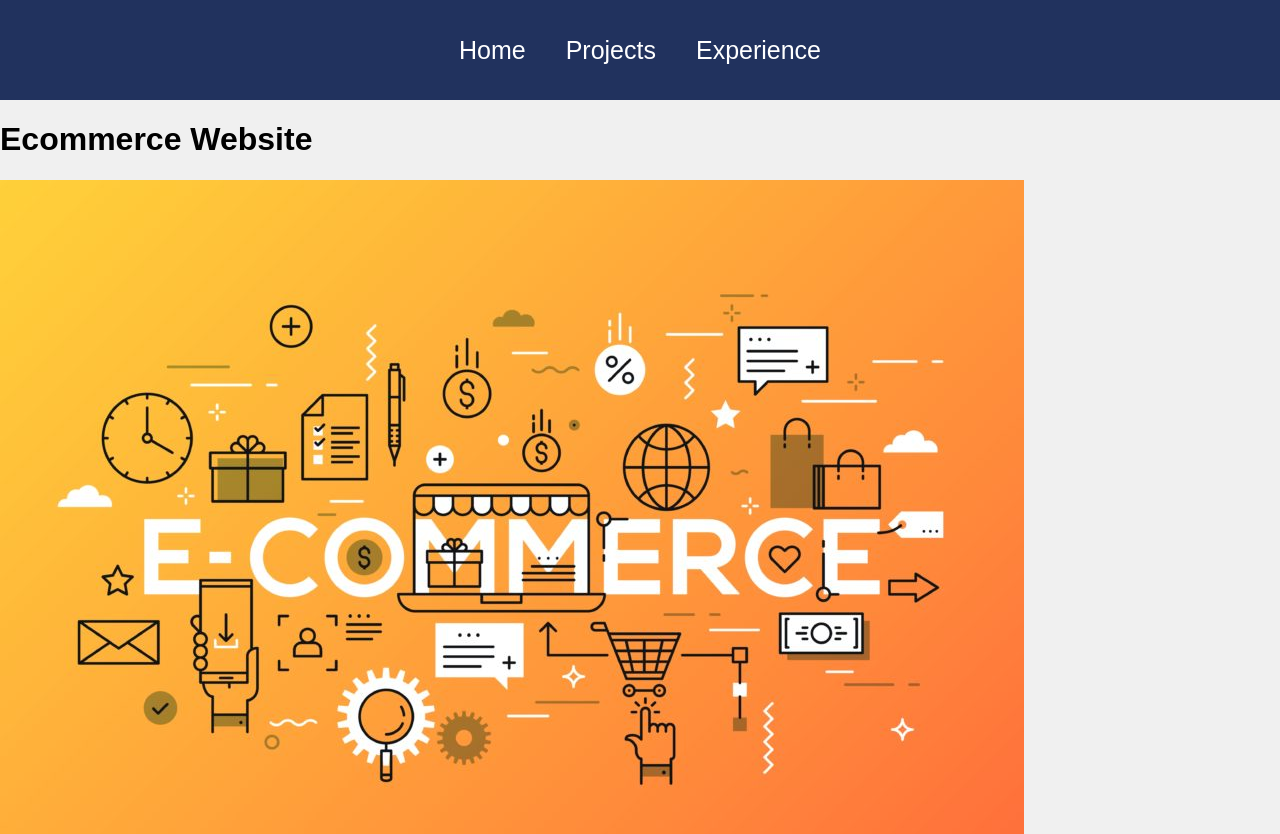
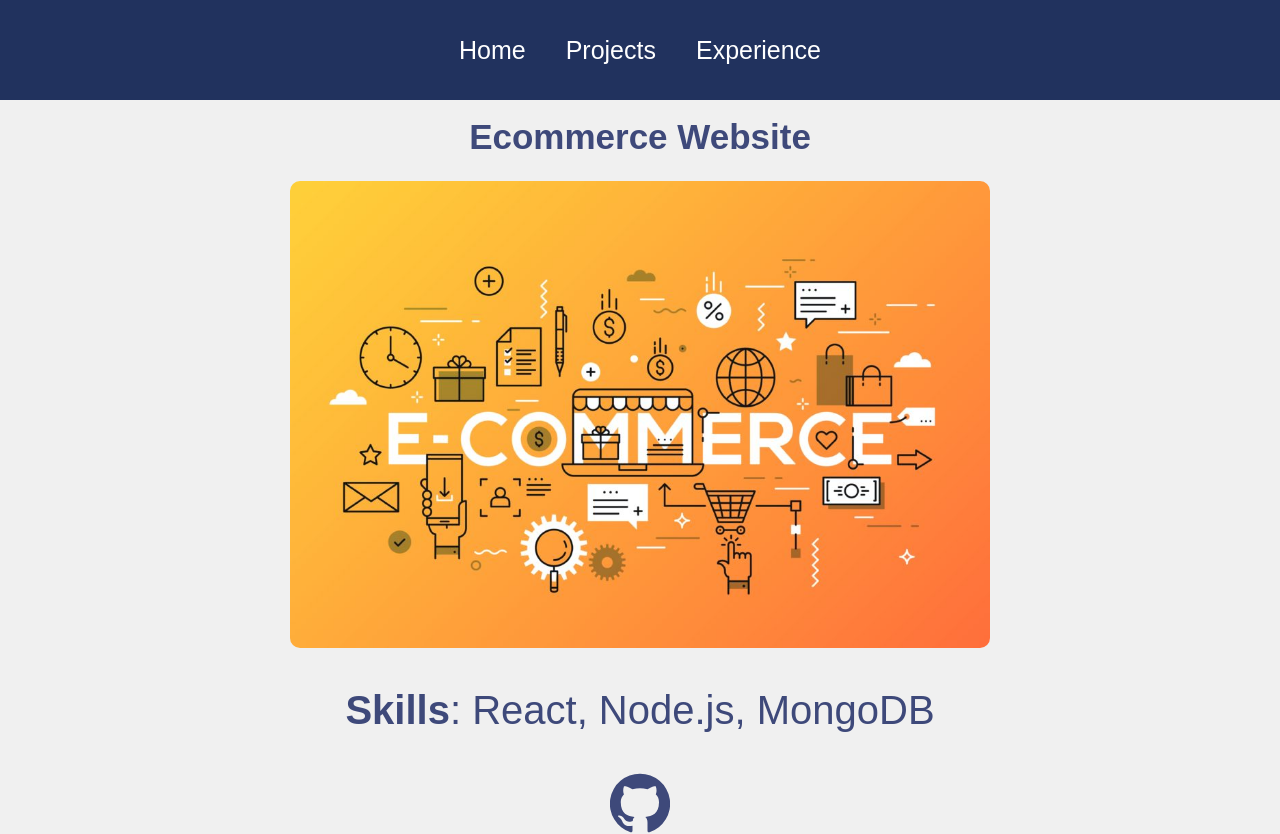
Before and after one commit to cheuyin/personal-website, a React (Create React App) app: page /project/1 in a window 1280 px wide. Shown: the top 834 px of the page. Built offline with nearby package versions, Linux system fonts and the light colour scheme.

Commit message:
Add styles for individual project displays

```diff
--- a/src/components/ProjectItem.js
+++ b/src/components/ProjectItem.js
@@ -1,8 +1,15 @@
 import React from "react";
+import { useNavigate } from "react-router-dom";
 
 function ProjectItem({ image, name }) {
+	const navigate = useNavigate();
 	return (
-		<div className="projectItem">
+		<div
+			className="projectItem"
+			onClick={() => {
+				navigate("/");
+			}}
+		>
 			<div style={{ backgroundImage: `url(${image})` }} className="bgImage" />
 			<h1>{name}</h1>
 		</div>
--- a/src/pages/ProjectDisplay.js
+++ b/src/pages/ProjectDisplay.js
@@ -2,6 +2,7 @@ import React from "react";
 import { useParams } from "react-router-dom";
 import ProjectList from "../helpers/ProjectList";
 import { GitHub } from "@material-ui/icons";
+import "../styles/ProjectDisplay.css";
 
 function ProjectDisplay() {
 	const { id } = useParams();
--- /dev/null
+++ b/src/styles/ProjectDisplay.css
@@ -0,0 +1,28 @@
+.project {
+	width: 100%;
+	height: calc(100vh - 100px);
+	display: flex;
+	justify-content: center;
+	align-items: center;
+	flex-direction: column;
+}
+
+.project h1 {
+	margin-top: 50px;
+	color: #3e497a;
+	font-size: 35px;
+}
+.project img {
+	width: 700px;
+	border-radius: 10px;
+}
+
+.project p {
+	font-size: 40px;
+	color: #3e497a;
+}
+
+.project svg {
+	font-size: 60px;
+	color: #3e497a;
+}
```
